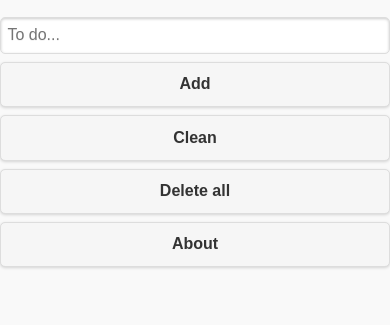
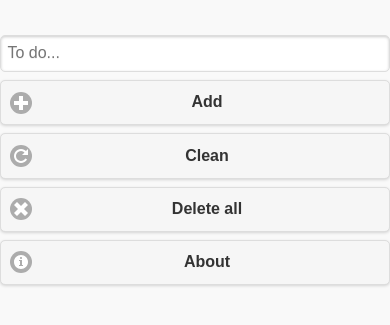
Before and after one commit to kek91/QuickList, a plain HTML site: page www/index.html in a window 390 px wide. Shown: the part 65-390 px from the top of the page. Drawn offline with nearby package versions, Linux system fonts and the light colour scheme; some packages are replaced by stand-ins of ours.

Commit message:
Added icons to buttons and grouped todo list entries

```diff
--- a/www/index.html
+++ b/www/index.html
@@ -19,16 +19,19 @@
 
         <h1>QuickList</h1>
 
+        <fieldset data-role="controlgroup">
         <div id="todolist">
         </div>
+        </fieldset>
 
         <form id="todo_add">
             <input type="text" name="todo_add_item" data-clear-btn="true" placeholder="To do...">
-        <input type="submit" value="Add">
+            <input type="submit" value="Add" data-icon="plus">
         </form>
 
-        <a href="#" id="todo_clean" data-role="button" data-theme="a">Clean</a>
-        <a href="#popupDialog" data-role="button" data-theme="a" data-rel="popup" data-position-to="window" data-transition="pop">Delete all</a>
+        <a href="#" id="todo_clean" data-role="button" data-theme="a" data-icon="refresh">Clean</a>
+
+        <a href="#popupDialog" data-role="button" data-theme="a" data-rel="popup" data-position-to="window" data-transition="pop" data-icon="delete">Delete all</a>
             <div data-role="popup" id="popupDialog" data-overlay-theme="a" data-theme="a" data-dismissible="false">
                 <div data-role="header" data-theme="a">
                     <h1>Delete all</h1>
@@ -41,7 +44,7 @@
                 </div>
             </div>
 
-        <a href="#popupAbout" data-role="button" data-theme="a" data-rel="popup" data-position-to="window" data-transition="pop">About</a>
+        <a href="#popupAbout" data-role="button" data-theme="a" data-rel="popup" data-position-to="window" data-transition="pop"data-icon="info">About</a>
             <div data-role="popup" id="popupAbout" data-overlay-theme="a" data-theme="a" data-dismissible="false">
                 <div data-role="header" data-theme="a">
                     <h1>About</h1>
--- a/www/js/quicklist.js
+++ b/www/js/quicklist.js
@@ -31,9 +31,6 @@ $(document).bind("pageinit", function() {
     $('#todo_clean').click(function(){
         var selected = [];
         $('#todolist input:checked').each(function() {
-            //selected.push($(this).attr('name'));
-            //$("label[for='"+$(this).attr("id")+"']").remove();
-            //alert($(this).val());
             $(this).prev('label').remove();
             $(this).remove();
             localStorage.removeItem($(this).val());
```
Lines whose indentation alone changed are shown as unchanged.
